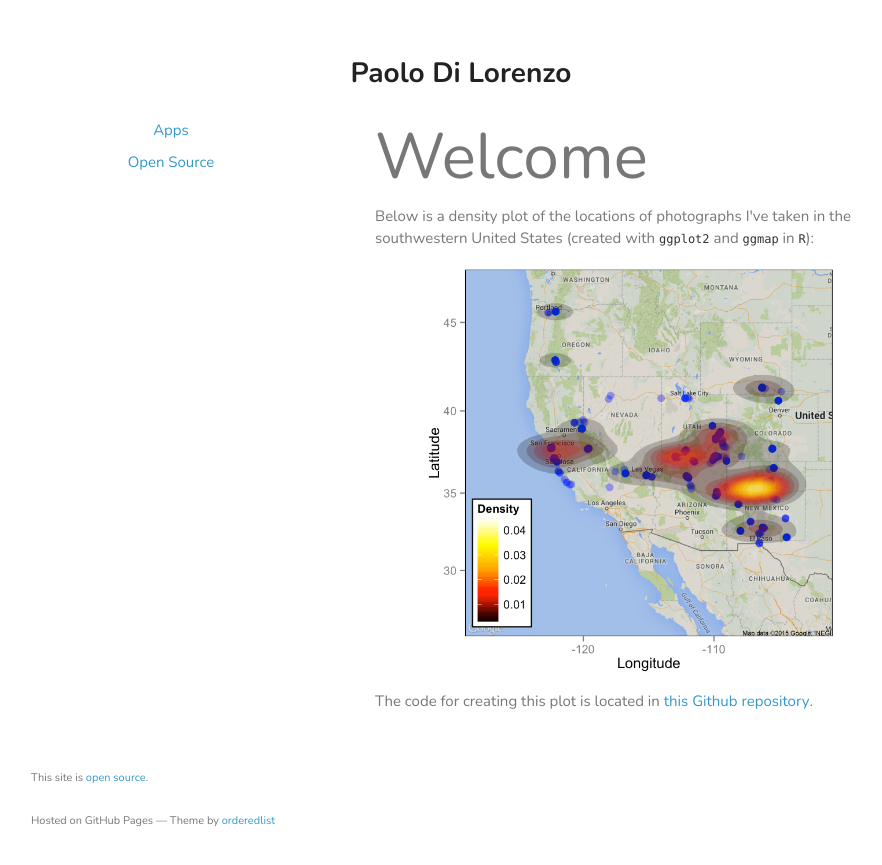
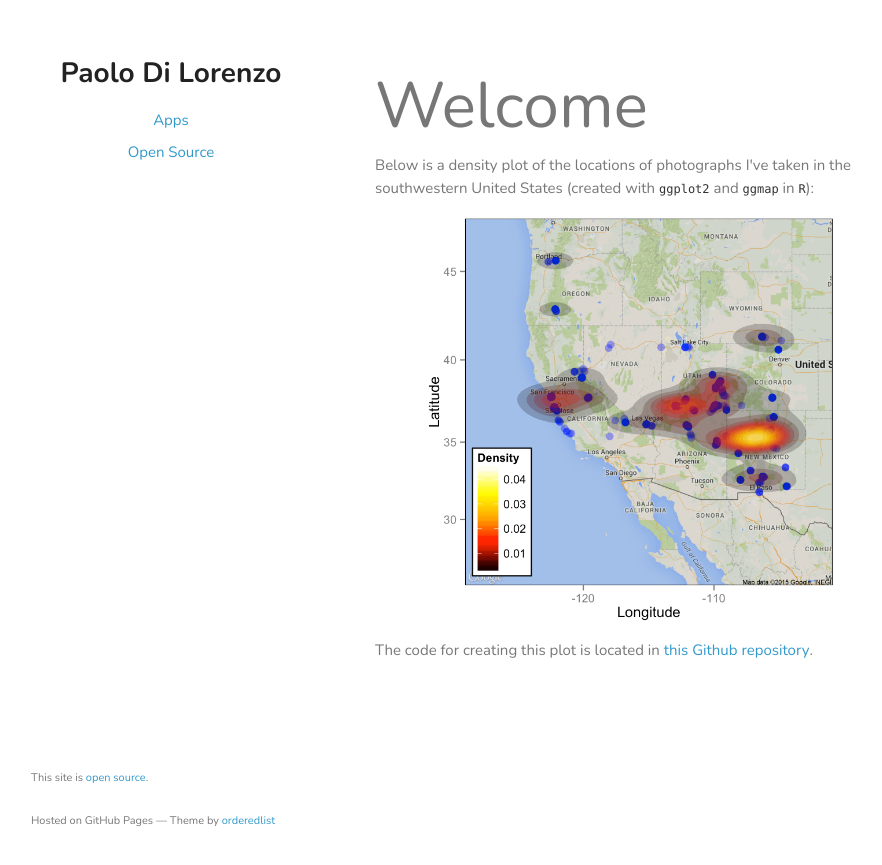
Before and after one commit to pdil/website-Jekyll, a Jekyll site: the page built from index.html, in a window 1280 px wide. Shown: the top 865 px of the page, without its empty margins (179-1061 px from the left). Built offline with Jekyll 4.4.1, drawn with Linux system fonts in a browser that asks for light colours.

Commit message:
Fix name header location

```diff
--- a/_layouts/default.html
+++ b/_layouts/default.html
@@ -24,11 +24,11 @@
   </head>
   <body>
     <div class="wrapper">
-      <div id="name-header">
-        <h1>Paolo Di Lorenzo</h1>
-      </div>
+      <header>
+        <div id="name-header">
+          <h1>Paolo Di Lorenzo</h1>
+        </div>
 
-      <header>
         <ul>
           <li><a href="{{site.url}}/apps">Apps</a></li>
           <li><a href="{{site.url}}/pkgs">Open Source</a></li>
```
